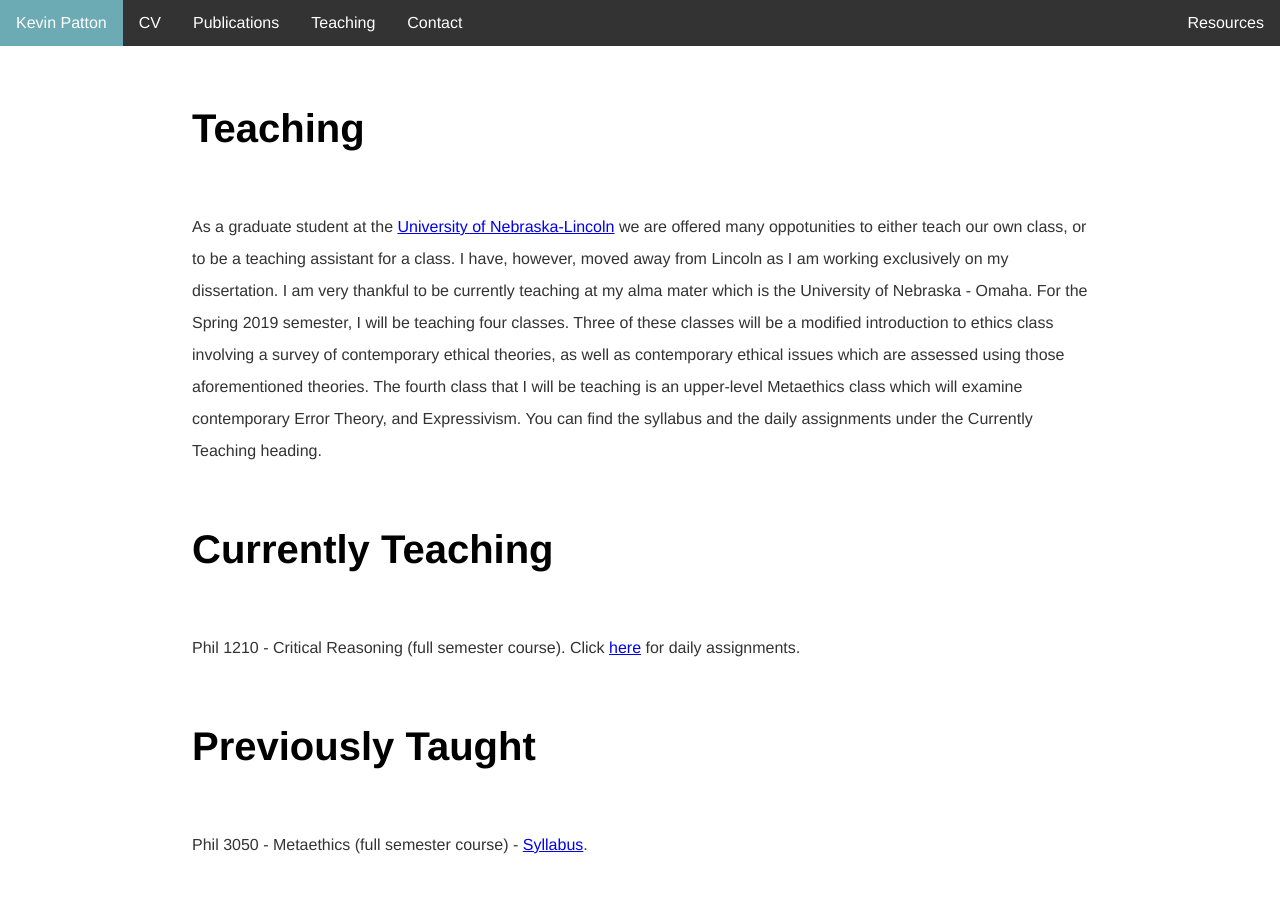
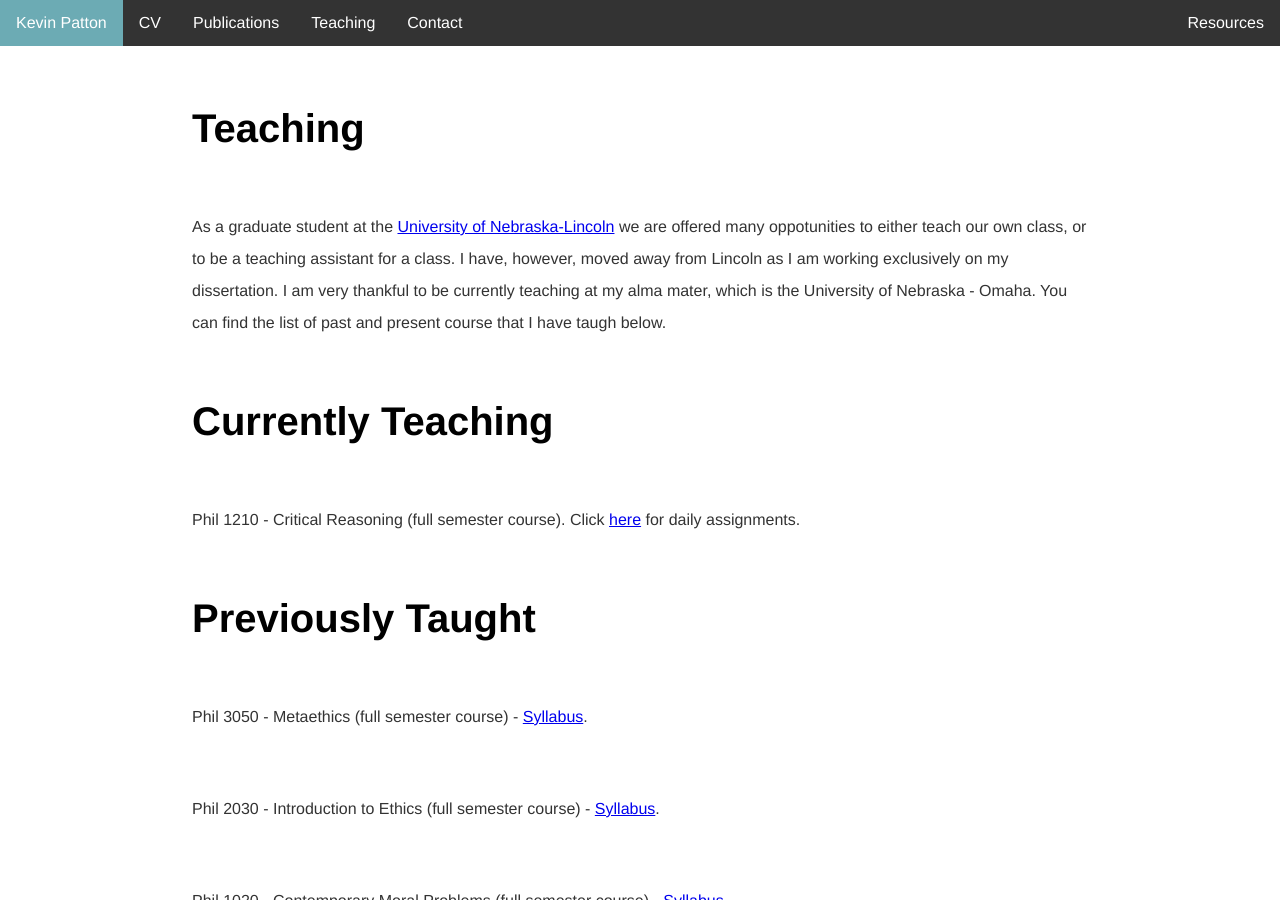
Before and after one commit to kevinjpatton/kevinjpatton.github.io, a Jekyll site: the page built from teaching/index.html, in a window 1280 px wide and 900 px high. Built offline with Jekyll 4.4.1, drawn with Linux system fonts in a browser that asks for light colours; Markdown is read by kramdown in place of the engine named in the settings.

Commit message:
Update index.html

```diff
--- a/teaching/index.html
+++ b/teaching/index.html
@@ -3,7 +3,7 @@
 title: Teaching - Kevin Patton
 ---
 <h1>Teaching</h1>
-<p>As a graduate student at the <a href="http://www.unl.edu/philosophy/graduate-students#patton" target="_blank">University of Nebraska-Lincoln</a>  we are offered many oppotunities to either teach our own class, or to be a teaching assistant for a class.  I have, however, moved away from Lincoln as I am working exclusively on my dissertation.  I am very thankful to be currently teaching at my alma mater which is the University of Nebraska - Omaha.  For the Spring 2019 semester, I will be teaching four classes.  Three of these classes will be a modified introduction to ethics class involving a survey of contemporary ethical theories, as well as contemporary ethical issues which are assessed using those aforementioned theories.  The fourth class that I will be teaching is an upper-level Metaethics class which will examine contemporary Error Theory, and Expressivism.  You can find the syllabus and the daily assignments under the Currently Teaching heading.</p>
+<p>As a graduate student at the <a href="http://www.unl.edu/philosophy/graduate-students#patton" target="_blank">University of Nebraska-Lincoln</a>  we are offered many oppotunities to either teach our own class, or to be a teaching assistant for a class.  I have, however, moved away from Lincoln as I am working exclusively on my dissertation.  I am very thankful to be currently teaching at my alma mater, which is the University of Nebraska - Omaha.  You can find the list of past and present course that I have taugh below.</p>
 <h1>Currently Teaching</h1>
 <p>Phil 1210 - Critical Reasoning (full semester course).  Click <a href="/teaching/phil_1210/index.html" target="_blank">here</a> for daily assignments.
 
```
